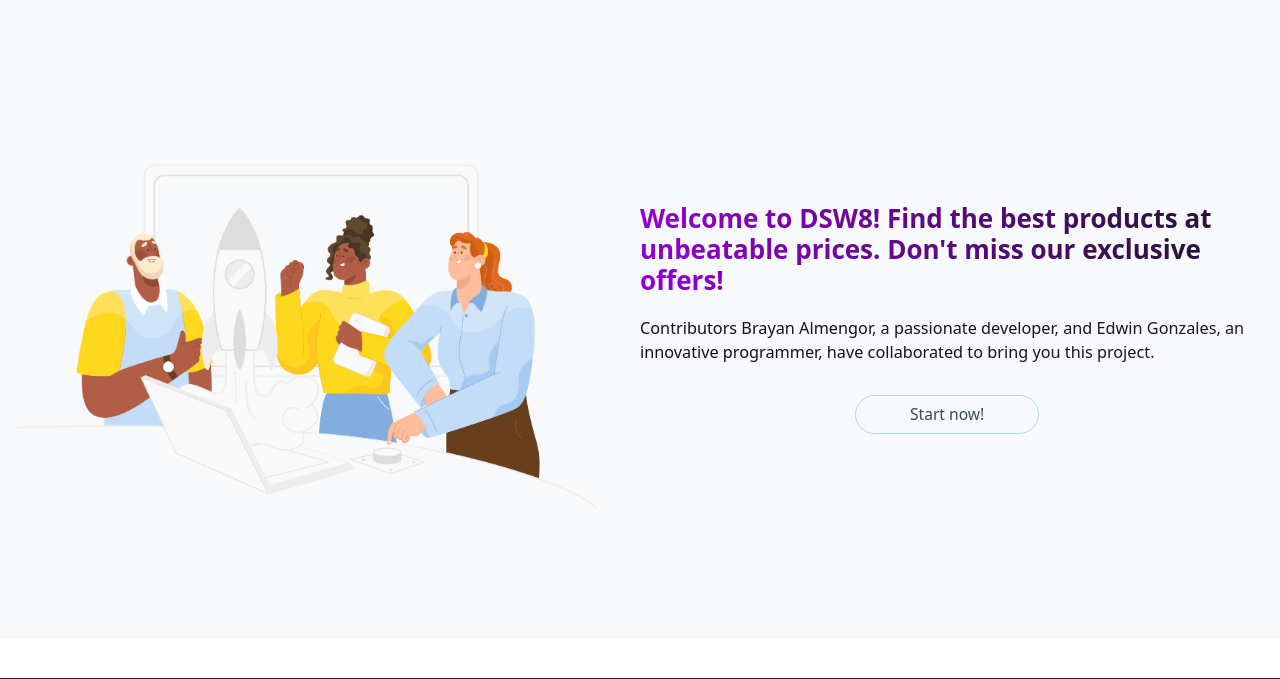
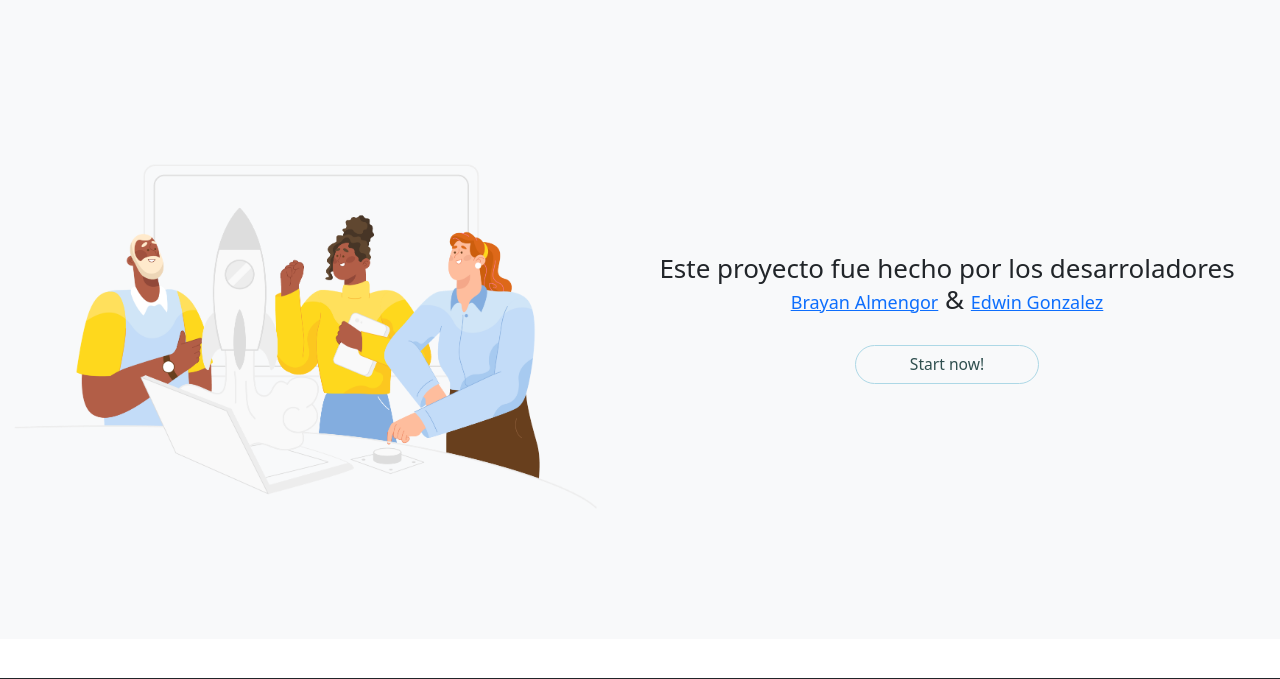
Before and after one commit to Anell-dev/php-boostrap-shopping-cart, a PHP site: page / in a window 1280 px wide. Shown: the part 167-846 px from the top of the page. Run offline with PHP 8.4, Linux system fonts and the light colour scheme.

Commit message:
a lot of code

```diff
--- a/classes/Carrito.php
+++ b/classes/Carrito.php
@@ -1,5 +1,5 @@
 <?php
-
+// session_start();
 if (!isset($_SESSION['carrito'])) {
   $_SESSION['carrito'] = [];
 }
@@ -53,7 +53,7 @@ class Carrito
     return ['total' => $suma_total, 'cantidad' => $cantidad_productos];
   }
 
-  public function obtenerCantidadProductos()
+  public static function obtenerCantidadProductos()
   {
     $cantidad_productos = 0;
     foreach ($_SESSION['carrito'] as $producto) {
--- a/includes/navbar.php
+++ b/includes/navbar.php
@@ -1,15 +1,3 @@
-<div class="conatiner-up-to-navbar">
-    <div>
-        <p>PANAMA</p>
-        <img src="../assets/img/pngwing.com.png" alt="">
-        <i class="bi bi-chevron-down"></i>
-    </div>
-    <div>
-        <p>SING IN</p>
-        <p>WHISTLIST</p>
-    </div>
-</div>
-
 <nav class="container__principal-nav">
     <p class="container__logotipe">
         NEXLINE
--- a/index.php
+++ b/index.php
@@ -10,18 +10,28 @@
   <link rel="stylesheet" href="https://cdn.jsdelivr.net/npm/bootstrap-icons/font/bootstrap-icons.css">
   <link rel="stylesheet" href="assets/css/styles.css">
   <link rel="stylesheet" href="./assets/css/navbar.css">
-  <link rel="stylesheet" href="./assets/css/styles.css">
 
   <!-- Animated css -->
-  <link
+  <!-- <link
     rel="stylesheet"
-    href="https://cdnjs.cloudflare.com/ajax/libs/animate.css/4.1.1/animate.min.css" />
+    href="https://cdnjs.cloudflare.com/ajax/libs/animate.css/4.1.1/animate.min.css" /> -->
 
   <title>E-Commerce | Shopping Store</title>
 
 </head>
 
 <body>
+  <div class="conatiner-up-to-navbar">
+    <div>
+      <p>PANAMA</p>
+      <img src="./assets/img/pngwing.com.png" alt="">
+      <i class="bi bi-chevron-down"></i>
+    </div>
+    <div>
+      <p>SING IN</p>
+      <p>WHISTLIST</p>
+    </div>
+  </div>
   <?php require("includes/navbar.php"); ?>
 
   <div class="hero">
@@ -31,10 +41,7 @@
     </div>
     <!-- Contenido a la derecha -->
     <div class="hero-content">
-      <h1 class="animate__animated animate__bounceInLeft">Welcome to DSW8!
-        Find the best products at unbeatable prices.
-        Don't miss our exclusive offers!</h1>
-      <p class="animate__animated animate__fadeInUp animate__delay-2s">Contributors Brayan Almengor, a passionate developer, and Edwin Gonzales, an innovative programmer, have collaborated to bring you this project.</p>
+      <h2>Este proyecto fue hecho por los desarroladores <br> <a href="https://github.com/brayanalmengor04">Brayan Almengor</a> & <a href="https://github.com/Anell-dev">Edwin Gonzalez</a></h2>
       <div class="container-button">
         <a href="/php-boostrap-shopping-cart/views/agregar.php" data-section="add-product" class="animate__animated animate__rubberBand animate__delay-1s">Start now!</a>
       </div>
@@ -42,7 +49,7 @@
     </div>
   </div>
   <!-- Agregarme los footers------------------------------------------------------------- -->
-  <?php require("./includes/footer.php"); ?>
+  <?php require("includes/footer.php"); ?>
   <script src="assets/js/navbar.js"></script>
   <script src="https://cdn.jsdelivr.net/npm/@popperjs/core@2.11.8/dist/umd/popper.min.js" integrity="sha384-I7E8VVD/ismYTF4hNIPjVp/Zjvgyol6VFvRkX/vR+Vc4jQkC+hVqc2pM8ODewa9r" crossorigin="anonymous"></script>
 
```
Also changed, not shown: header.php (added, +11 -0 lines).
